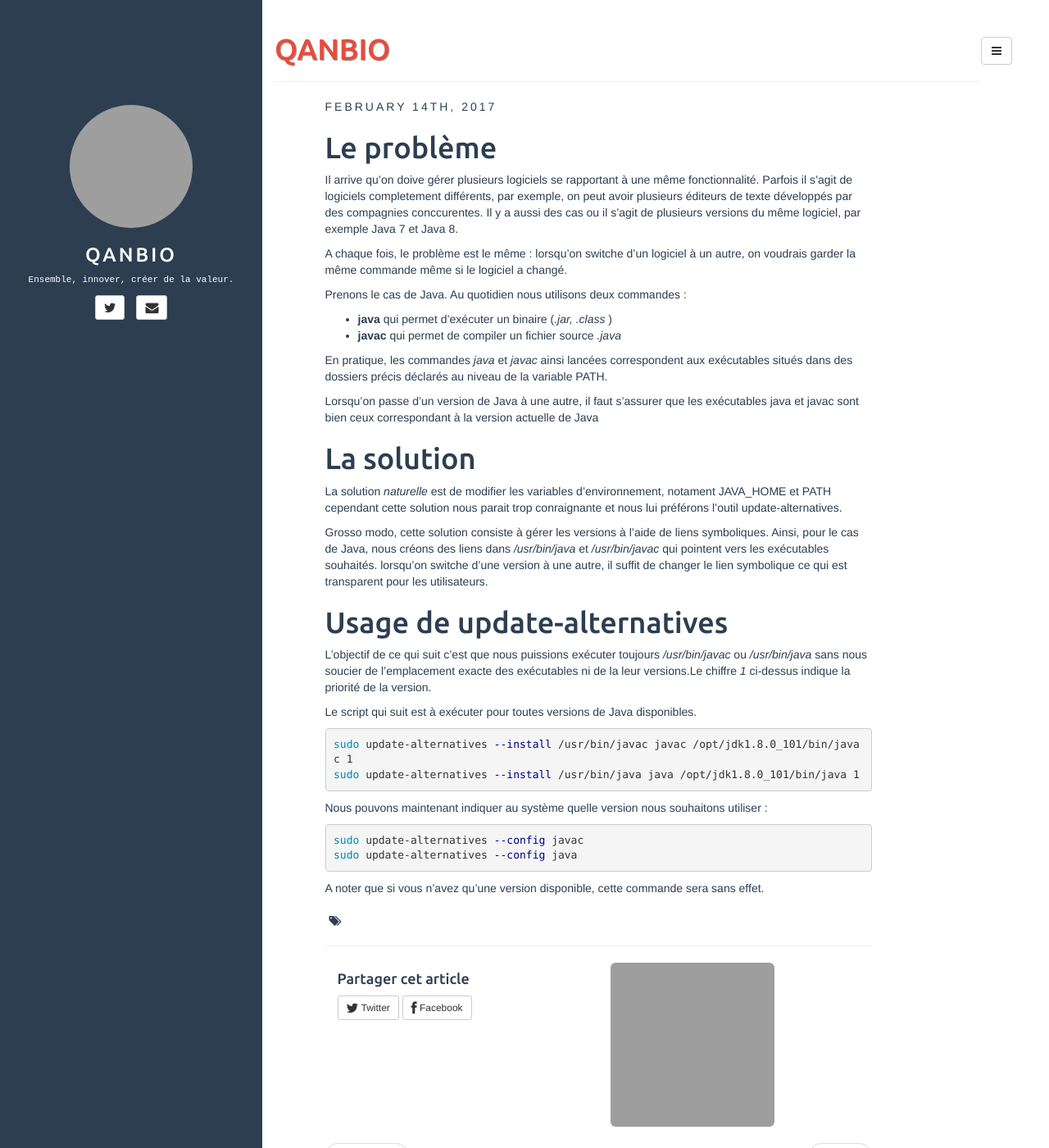
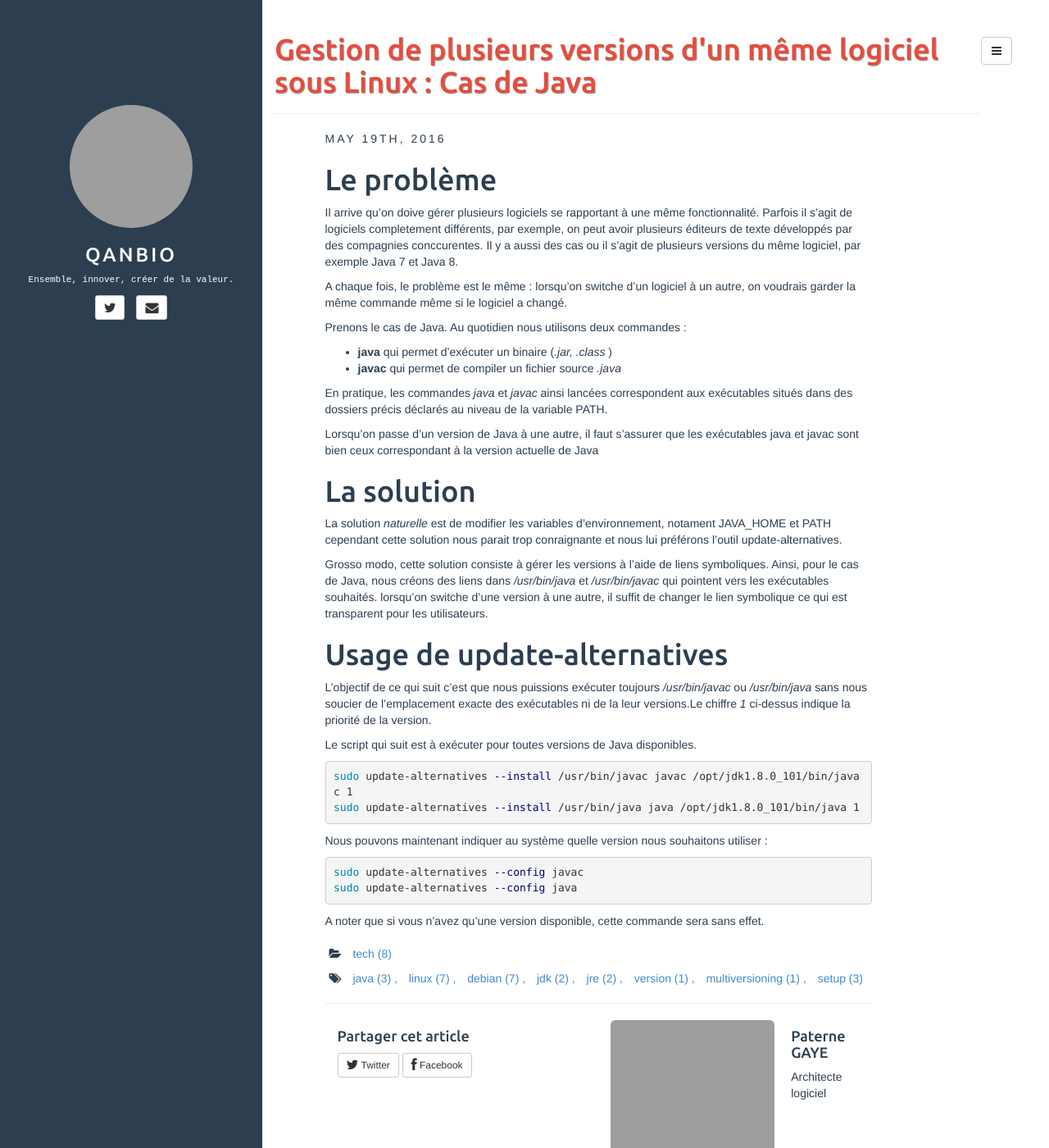
Before and after one commit to qanbio/blog, a Jekyll site: the page built from _posts/2016-05-19-faire-cohabiter-plusieurs-version-de-meme-composant_sous-linux.md, in a window 1280 px wide and 1400 px high. Shown: the whole window at 82% size. Built offline with Jekyll 4.4.1, drawn with Linux system fonts in a browser that asks for light colours; our own code applies the rules of GitHub Pages for plain Markdown files; comment, search, counter and statistics services are not loaded; grey boxes are pictures that could not be loaded.

Commit message:
les ' entre quote

```diff
--- a/_posts/2016-05-19-faire-cohabiter-plusieurs-version-de-meme-composant_sous-linux.md
+++ b/_posts/2016-05-19-faire-cohabiter-plusieurs-version-de-meme-composant_sous-linux.md
@@ -1,6 +1,6 @@
 ---
 layout: post
-title: Gestion de plusieurs versions d'un même logiciel sous Linux : Cas de Java
+title: "Gestion de plusieurs versions d'un même logiciel sous Linux : Cas de Java"
 categories: [tech]
 tags: [java, linux, debian, jdk, jre, version, multiversioning, setup]
 author: paterne_gaye
```
